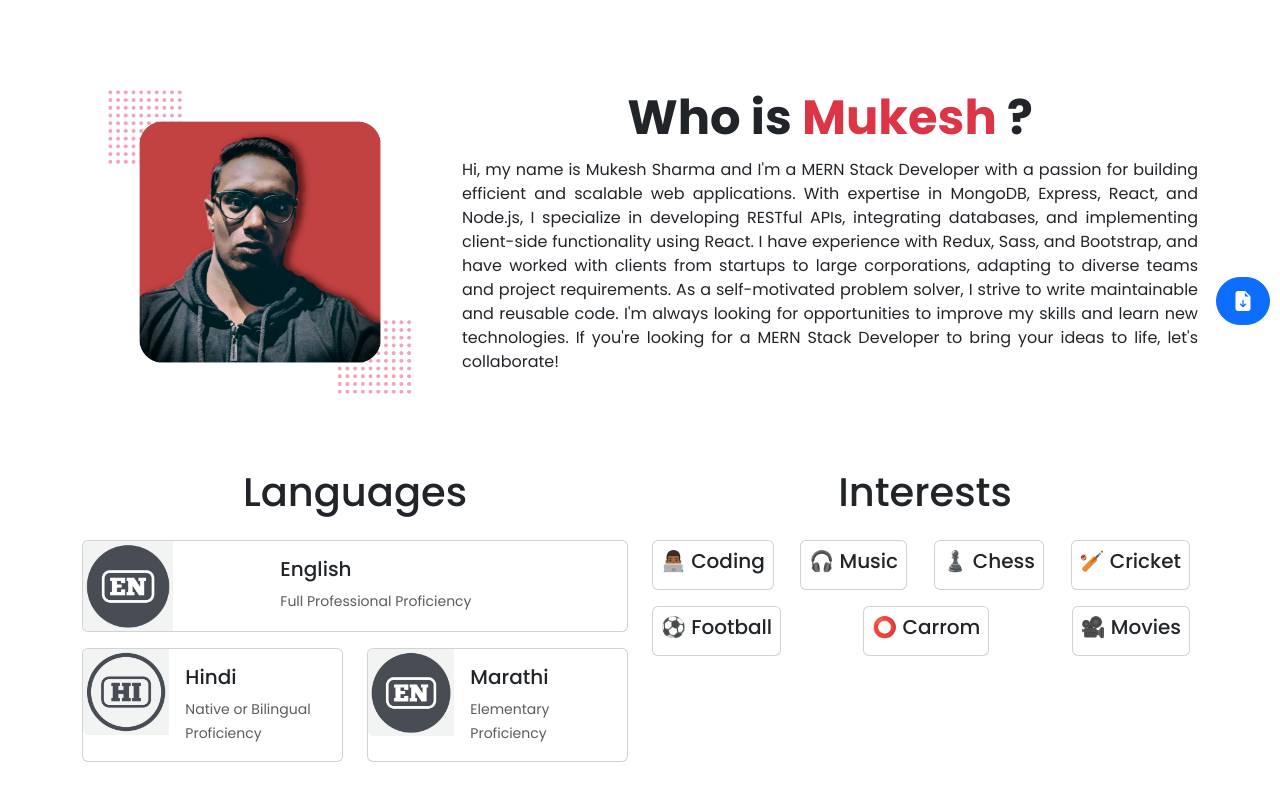
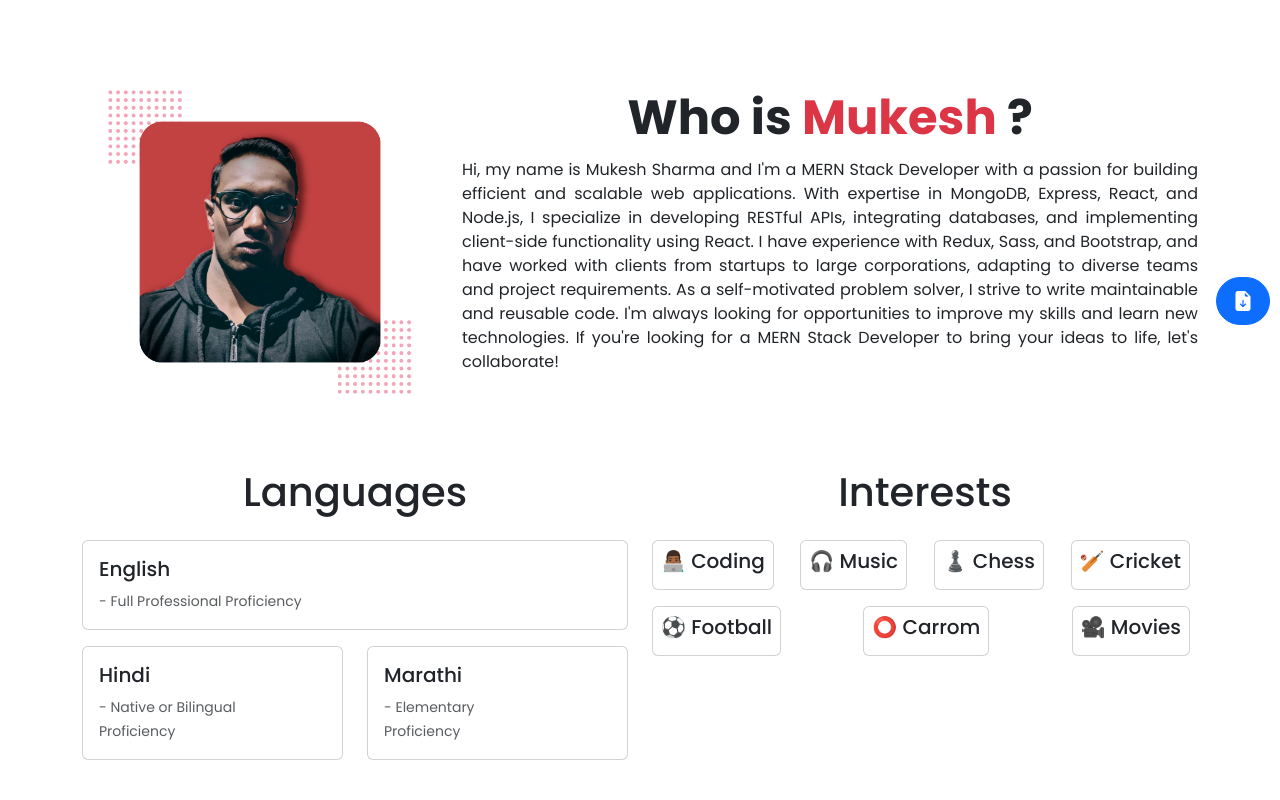
Before and after one commit to Mukesh-Sharma400/Portfolio, a React (Create React App) app: page / in a window 1280 px wide. Shown: the part 465-1265 px from the top of the page. Built offline with nearby package versions, Linux system fonts and the light colour scheme.

Commit message:
language img removed

```diff
--- a/src/pages/Home.js
+++ b/src/pages/Home.js
@@ -1,8 +1,6 @@
 import React from "react";
 import mern from "../assets/mern.png";
 import maukes from "../assets/maukes.png";
-import english from "../assets/english.jpg";
-import hindi from "../assets/hindi.jpg";
 import Resume from "../components/Resume";
 
 const Home = () => {
@@ -72,20 +70,12 @@ const Home = () => {
               <div className="col">
                 <div className="card mb-3">
                   <div className="row g-0">
-                    <div className="col-md-4">
-                      <img
-                        src={english}
-                        className="img-fluid rounded-start"
-                        alt="english"
-                        style={{ width: "90px" }}
-                      />
-                    </div>
                     <div className="col-md-8">
                       <div className="card-body">
                         <h5 className="card-title">English</h5>
                         <p className="card-text">
                           <small className="text-body-secondary">
-                            Full Professional Proficiency
+                            - Full Professional Proficiency
                           </small>
                         </p>
                       </div>
@@ -98,20 +88,12 @@ const Home = () => {
               <div className="col">
                 <div className="card mb-3">
                   <div className="row g-0">
-                    <div className="col-md-4">
-                      <img
-                        src={hindi}
-                        className="img-fluid rounded-start"
-                        alt="english"
-                        style={{ width: "90px" }}
-                      />
-                    </div>
                     <div className="col-md-8">
                       <div className="card-body">
                         <h5 className="card-title">Hindi</h5>
                         <p className="card-text">
                           <small className="text-body-secondary">
-                            Native or Bilingual Proficiency
+                            - Native or Bilingual Proficiency
                           </small>
                         </p>
                       </div>
@@ -122,20 +104,12 @@ const Home = () => {
               <div className="col">
                 <div className="card mb-3">
                   <div className="row g-0">
-                    <div className="col-md-4">
-                      <img
-                        src={english}
-                        className="img-fluid rounded-start"
-                        alt="english"
-                        style={{ width: "90px" }}
-                      />
-                    </div>
                     <div className="col-md-8">
                       <div className="card-body">
                         <h5 className="card-title">Marathi</h5>
                         <p className="card-text">
                           <small className="text-body-secondary">
-                            Elementary Proficiency
+                            - Elementary Proficiency
                           </small>
                         </p>
                       </div>
```
